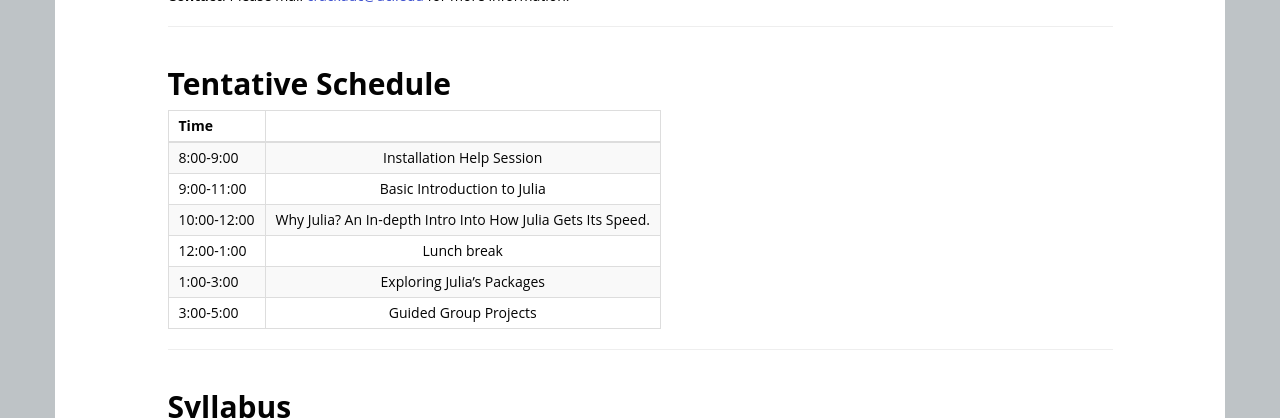
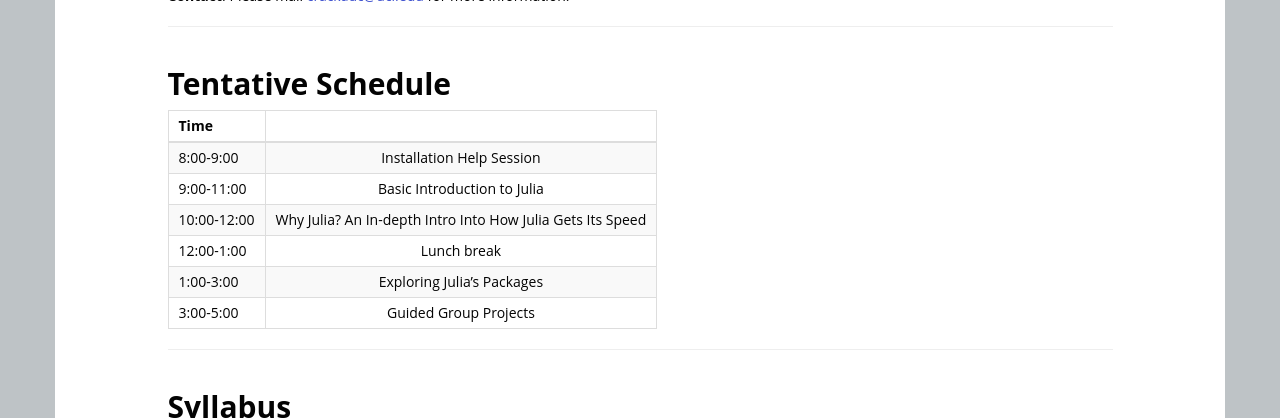
Before and after one commit to UCIDataScienceInitiative/UCIDataScienceInitiative.github.io, a Jekyll site: the page built from Workshops/IntroJulia.md, in a window 1280 px wide. Shown: the part 911-1329 px from the top of the page. Built offline with Jekyll 4.4.1, drawn with Linux system fonts in a browser that asks for light colours.

```diff
--- a/Workshops/IntroJulia.md
+++ b/Workshops/IntroJulia.md
@@ -32,7 +32,7 @@ Julia is a relatively new language which has been making waves in the scientific
 | ------------- |:-------------:|
 | 8:00-9:00   | Installation Help Session	|
 | 9:00-11:00  | Basic Introduction to Julia		|
-| 10:00-12:00	| Why Julia? An In-depth Intro Into How Julia Gets Its Speed.			|
+| 10:00-12:00	| Why Julia? An In-depth Intro Into How Julia Gets Its Speed			|
 | 12:00-1:00		| Lunch break |
 | 1:00-3:00   | Exploring Julia's Packages|
 | 3:00-5:00   | Guided Group Projects |
```
